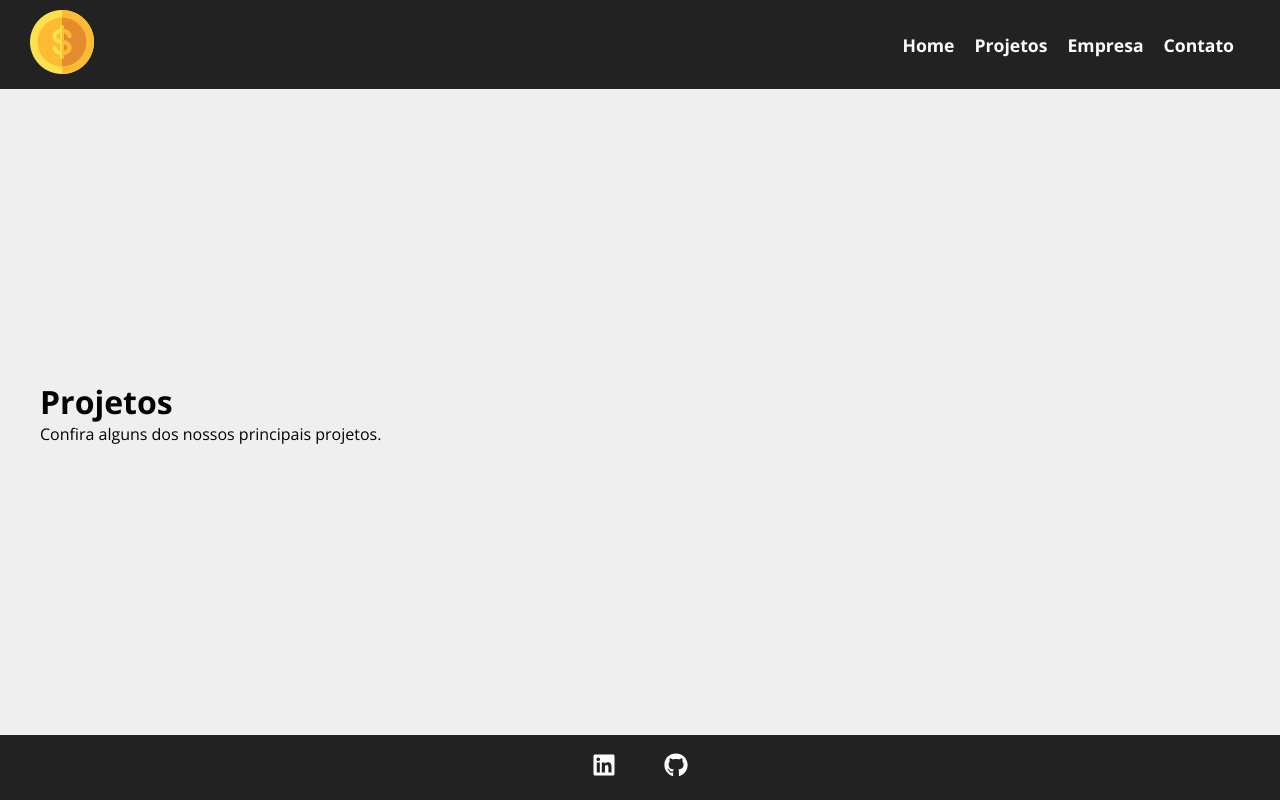
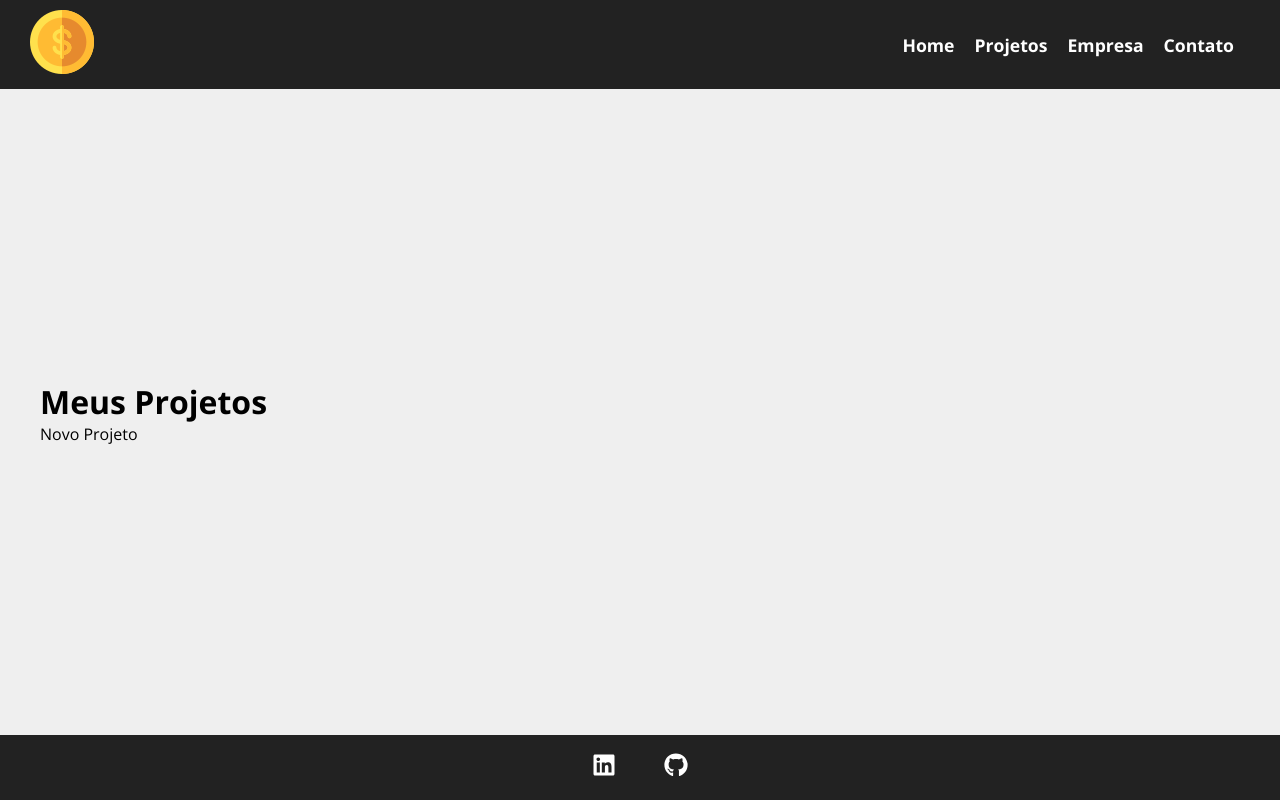
Before and after one commit to YudiYamada/gerenciador-de-projetos, a React (Vite) app: page /projetos in a window 1280 px wide. Built offline with nearby package versions, Linux system fonts and the light colour scheme.

Commit message:
refactor: update Projetos page structure and functionality

```diff
--- a/src/pages/Projetos/Projetos.jsx
+++ b/src/pages/Projetos/Projetos.jsx
@@ -1,10 +1,19 @@
+import { useLocation } from "react-router-dom";
 import Main from "../../components/Main/Main";
+import Message from "../../components/Message/Message";
+import {} from "./ProjetosStyle";
 
 function Projetos() {
+  const location = useLocation();
+  const message = location.state?.message || "";
+
   return (
     <Main justify="space-around" direction="column">
-      <h1>Projetos</h1>
-      <p>Confira alguns dos nossos principais projetos.</p>
+      <div>
+        <h1>Meus Projetos</h1>
+        <a href="#">Novo Projeto</a>
+      </div>
+      {message && <Message msg={message} type="success" />}
     </Main>
   );
 }
```
